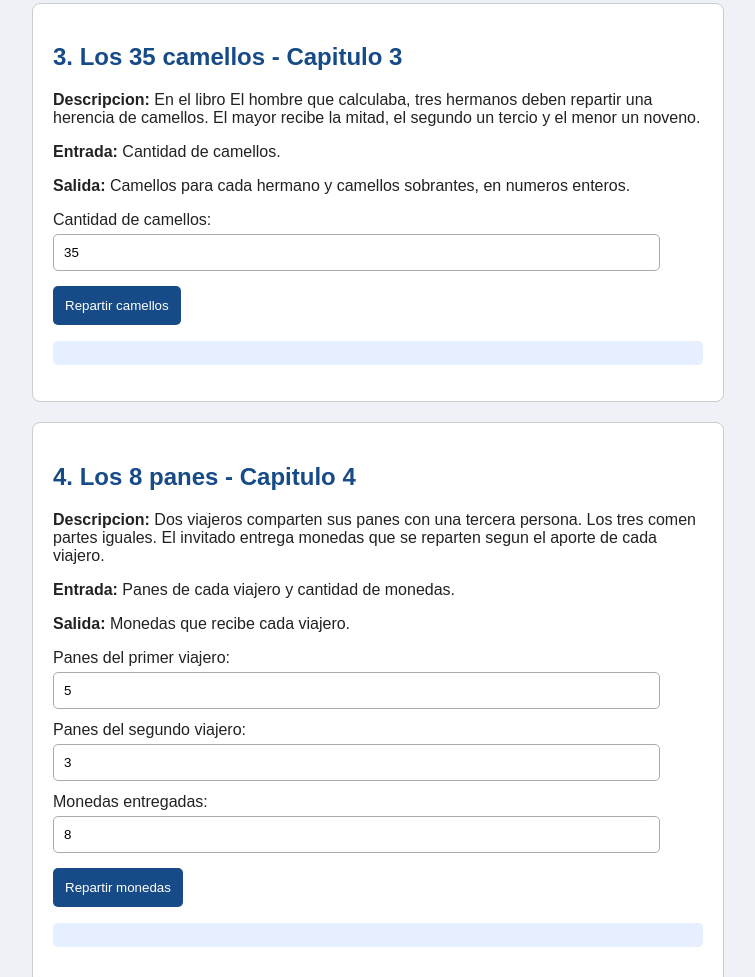
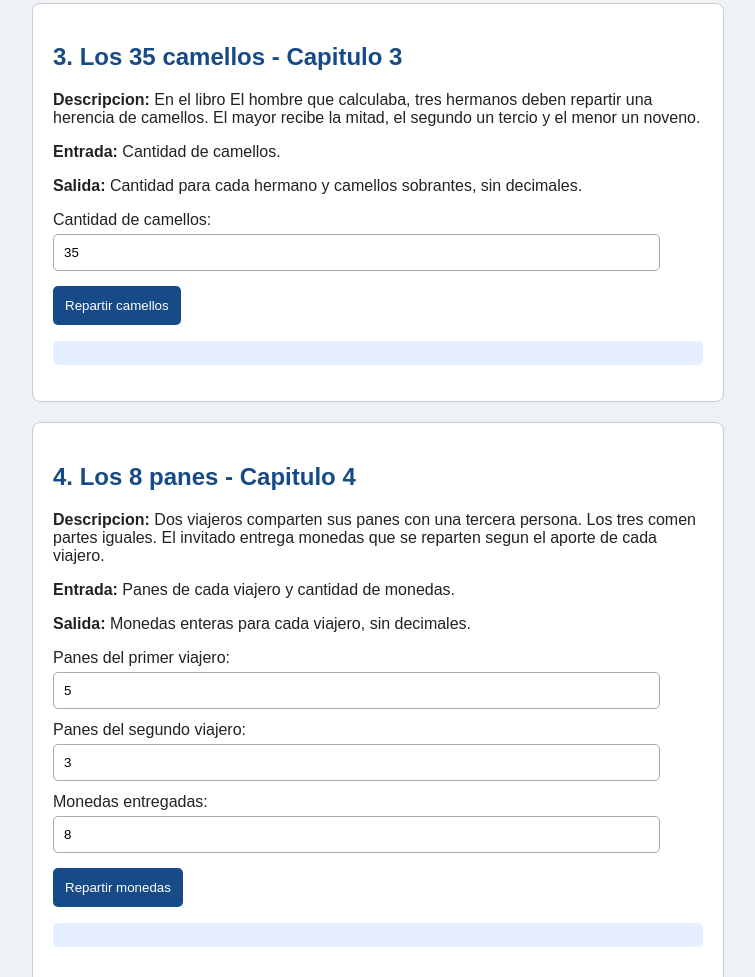
Before and after one commit to jhoelabdiasv-cyber/ejercicios-clases, a plain HTML site: page index.html in a window 1280 px wide. Shown: the part 1063-2040 px from the top of the page, without its empty margins (262-1017 px from the left). Drawn offline with Linux system fonts and the light colour scheme.

Commit message:
Update index.html

```diff
--- a/index.html
+++ b/index.html
@@ -1,3 +1,4 @@
+
 <!DOCTYPE html>
 <html lang="es">
 <head>
@@ -72,8 +73,8 @@
         el segundo un tercio y el menor un noveno.</p>
 
         <p><b>Entrada:</b> Cantidad de camellos.</p>
-        <p><b>Salida:</b> Camellos para cada hermano
-        y camellos sobrantes, en numeros enteros.</p>
+        <p><b>Salida:</b> Cantidad para cada hermano
+        y camellos sobrantes, sin decimales.</p>
 
         <form>
             <label for="camellos">Cantidad de camellos:</label>
@@ -101,8 +102,8 @@
         <p><b>Entrada:</b> Panes de cada viajero
         y cantidad de monedas.</p>
 
-        <p><b>Salida:</b> Monedas que recibe
-        cada viajero.</p>
+        <p><b>Salida:</b> Monedas enteras para
+        cada viajero, sin decimales.</p>
 
         <form>
             <label for="panesA">Panes del primer viajero:</label>
```
